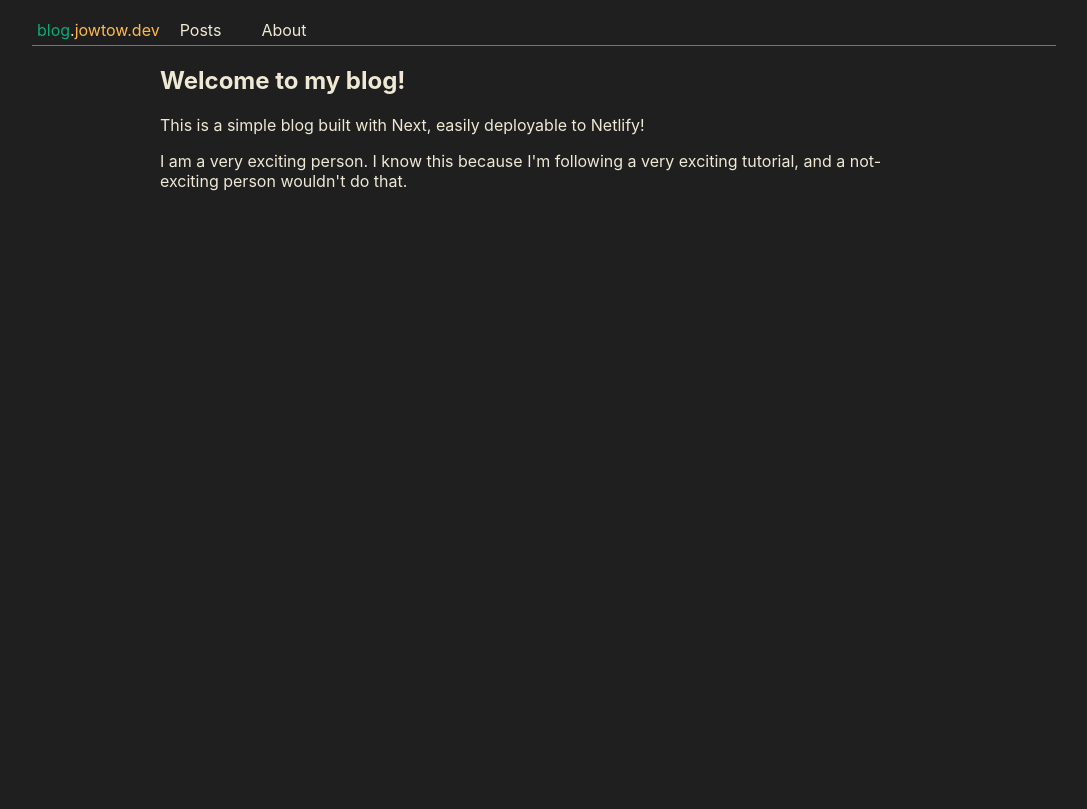
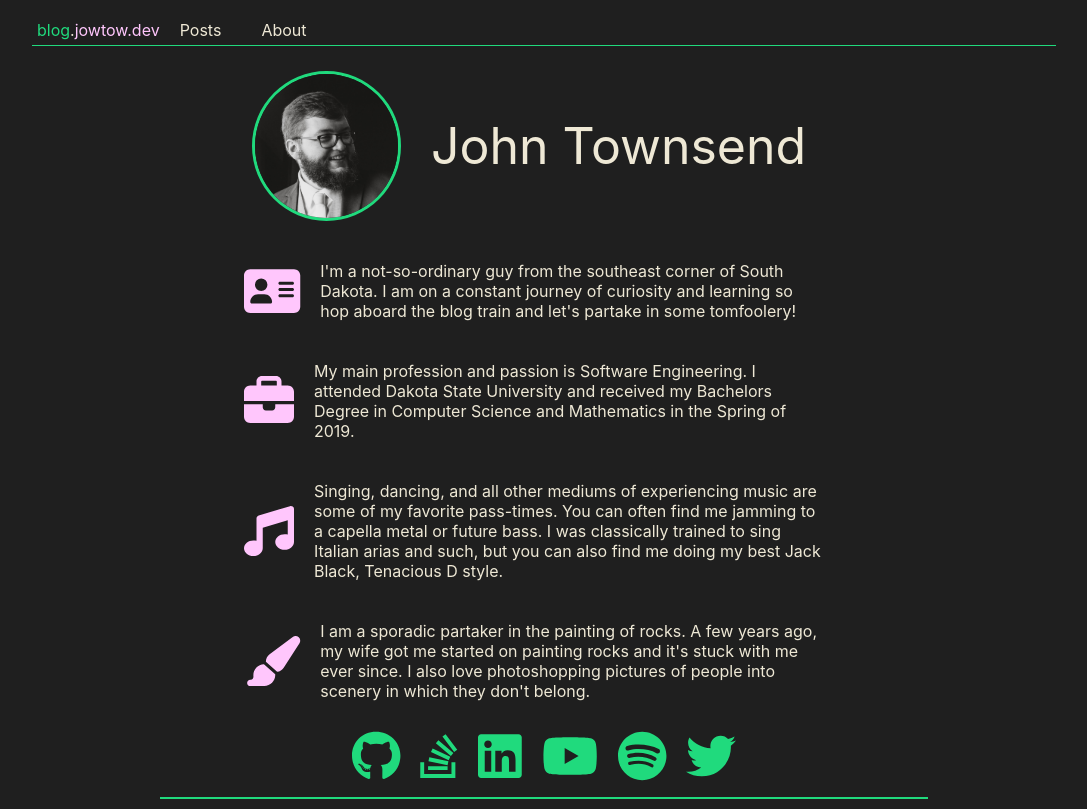
Before and after one commit to jowtow/jowtow-blog, a Next.js app: page /about in a window 1280 px wide. Shown: the whole page, without its empty margins (96-1183 px from the left). Built offline with nearby package versions, Linux system fonts and the light colour scheme.

Commit message:
add to the about section of the blog

```diff
--- a/package.json
+++ b/package.json
@@ -9,6 +9,11 @@
     "lint": "next lint"
   },
   "dependencies": {
+    "@fortawesome/fontawesome-svg-core": "^6.1.1",
+    "@fortawesome/free-brands-svg-icons": "^6.1.1",
+    "@fortawesome/free-regular-svg-icons": "^6.1.1",
+    "@fortawesome/free-solid-svg-icons": "^6.1.1",
+    "@fortawesome/react-fontawesome": "^0.1.18",
     "gray-matter": "^4.0.3",
     "next": "12.0.8",
     "raw-loader": "^4.0.2",
--- a/pages/about.js
+++ b/pages/about.js
@@ -1,18 +1,51 @@
 import Layout from '../components/Layout'
+import styles from './about.module.css'
+import { FontAwesomeIcon } from '@fortawesome/react-fontawesome'
+import { faAddressCard, faBriefcase, faMusic, faPaintBrush } from '@fortawesome/free-solid-svg-icons'
+import { faGithub, faLinkedin, faYoutube, faSpotify, faStackOverflow, faTwitter } from '@fortawesome/free-brands-svg-icons'
 
-const About = ({ title, description, ...props }) => {
+
+const About = ({ title, description, professionalDescription, music, crafts,  ...props }) => {
   return (
     <>
       <Layout pageTitle={`${title} | About`} description={description}>
-        <h1 className="title">Welcome to my blog!</h1>
+        <div className={styles.aboutContainer}>
 
-        <p className="description">
-          {description}
-        </p>
-
-        <p>
-          I am a very exciting person. I know this because I&apos;m following a very exciting tutorial, and a not-exciting person wouldn&apos;t do that.
-        </p>
+          <div className={styles.author}>
+            <img
+              className={styles.authorImage}
+              src="/Author.jpg"
+              alt="Picture of the author."
+            />
+            <span>John Townsend</span>
+          </div>
+          <div className={styles.descriptions}>
+            <div className={styles.description}>
+              <FontAwesomeIcon icon={faAddressCard} />
+              <p>{description}</p>
+            </div>
+            <div className={styles.description}>
+              <FontAwesomeIcon icon={faBriefcase} />
+              <p>{professionalDescription}</p>
+            </div>
+            <div className={styles.description}>
+              <FontAwesomeIcon icon={faMusic} />
+              <p>{music}</p>
+            </div>
+            <div className={styles.description}>
+              <FontAwesomeIcon icon={faPaintBrush} />
+              <p>{crafts}</p>
+            </div>
+          </div>
+          <div className={styles.links}>
+            <a href="https://github.com/JohnWTownsend" target="_blank"><FontAwesomeIcon icon={faGithub} /></a>
+            <a href="https://stackoverflow.com/users/8167458/john-townsend" target="_blank"><FontAwesomeIcon icon={faStackOverflow} /></a>
+            <a href="https://www.linkedin.com/in/johntownsend/" target="_blank"><FontAwesomeIcon icon={faLinkedin} /></a>
+            <a href="https://www.youtube.com/channel/UCVxiiiRO17Sl95I0cctdfjg" target="_blank"><FontAwesomeIcon icon={faYoutube} /></a>
+            <a href="https://open.spotify.com/user/1226496424?si=a0b619d607b9491e" target="_blank"><FontAwesomeIcon icon={faSpotify} /></a>
+            <a href="https://twitter.com/jowtow" target="_blank"><FontAwesomeIcon icon={faTwitter} /></a>
+          </div>
+        </div>
       </Layout>
     </>
   )
@@ -27,6 +60,9 @@ export async function getStaticProps() {
     props: {
       title: configData.default.title,
       description: configData.default.description,
+      professionalDescription: configData.default.professionalDescription,
+      music: configData.default.music,
+      crafts: configData.default.crafts,
     },
   }
 }
--- /dev/null
+++ b/pages/about.module.css
@@ -0,0 +1,92 @@
+.authorImage{
+    max-width: 150px;
+    max-height: 150px;
+    height: 150px;
+    border-radius: 100%;
+    border: 3px solid var(--color-primary);
+
+}
+
+.aboutContainer{
+    border-bottom:  2px solid var(--color-primary);
+    padding: 0px 20px;
+}
+
+.author{
+    margin: 10px;
+    padding: 10px;
+    border-radius: 5px;
+    display: flex;
+    flex-direction: row;
+    align-items: center;
+    justify-content: center;
+    animation: 1s ease-in-out 0s 1 slideInFromLeft,
+                1s ease-in-out 0s 1 opacityIn;
+}
+
+.author > span{
+    margin: 30px;
+    font-size: 50px;
+    /* font-style: italic; */
+}
+.descriptions{
+    margin: 0px 20px;
+    display: flex;
+    flex-direction: column;
+    align-items: center;
+    justify-content: space-between;
+}
+
+.description{
+    display: flex;
+    flex-direction: row;
+    align-items: center;
+    justify-content: space-between;
+    max-width: 600px;
+}
+.description svg{
+    font-size: 50px;
+    color: var(--color-secondary);
+}
+.description p{
+    margin: 20px;
+}
+
+.links{
+    margin: 0px 40px;
+    display: flex;
+    flex-direction: row;
+    align-items: center;
+    justify-content: center;
+    font-size: 50px;
+}
+.links svg{
+    margin: 10px;
+    color: var(--color-primary);
+}
+
+@keyframes slideInFromLeft {
+    0% {
+      transform: translateY(100%);
+    }
+    100% {
+      transform: translateY(0);
+    }
+  }
+@keyframes opacityIn {
+0% {
+    opacity: 0%;
+    }
+    100% {
+    opacity: 100%;
+    }
+}
+
+@media screen and (max-width: 800px) {
+    .author{
+        flex-direction: column;
+    }
+    .author > span{
+        font-size: 30px;
+    }
+}
--- a/siteconfig.json
+++ b/siteconfig.json
@@ -1,4 +1,7 @@
 {
-    "title": "Demo Blog",
-    "description": "This is a simple blog built with Next, easily deployable to Netlify!"
+    "title": "John Townsend''s Blog",
+    "description": "I'm a not-so-ordinary guy from the southeast corner of South Dakota. I am on a constant journey of curiosity and learning so hop aboard the blog train and let's partake in some tomfoolery!",
+    "professionalDescription": "My main profession and passion is Software Engineering. I attended Dakota State University and received my Bachelors Degree in Computer Science and Mathematics in the Spring of 2019.",
+    "music": "Singing, dancing, and all other mediums of experiencing music are some of my favorite pass-times. You can often find me jamming to a capella metal or future bass. I was classically trained to sing Italian arias and such, but you can also find me doing my best Jack Black, Tenacious D style.",
+    "crafts": "I am a sporadic partaker in the painting of rocks. A few years ago, my wife got me started on painting rocks and it's stuck with me ever since. I also love photoshopping pictures of people into scenery in which they don't belong."
 }
--- a/styles/globals.css
+++ b/styles/globals.css
@@ -2,8 +2,8 @@
   --solarized-white: rgb(238,232,213);
   --solarized-black: rgb(7,54,66);
   --color-dark: #1f1f1f;
-  --color-secondary: #FFBA49;
-  --color-primary: #0DAB76;
+  --color-secondary: rgb(255, 198, 252);
+  --color-primary: rgb(32, 218, 125);
 }
 
 html,
```
Also changed, not shown: 1 other file (tests, documents, lock files or other folders).
